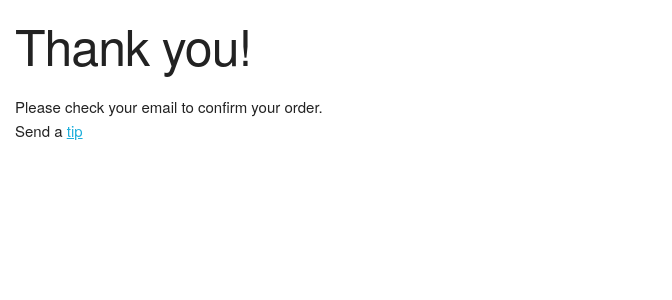
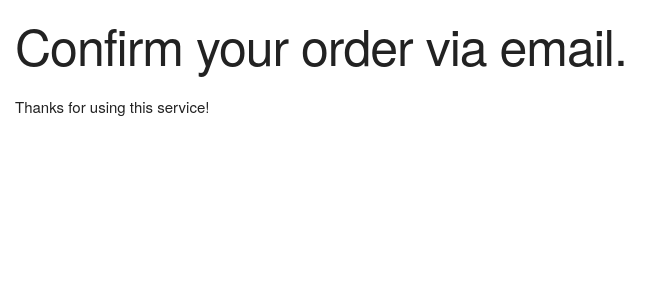
Before and after one commit to veggiedefender/sandwich, a Flask app: page /complete/ in a window 1280 px wide. Shown: the top 300 px of the page, without its empty margins (0-672 px from the left). Run offline with Flask 2, Linux system fonts and the light colour scheme; parts of the project's set-up code (start-up, migrations or seed data) failed here and were passed over.

Commit message:
update confirm/complete messages and remove donations

```diff
--- a/app/templates/complete.html
+++ b/app/templates/complete.html
@@ -15,8 +15,7 @@
         </style>
     </head>
     <body>
-        <h1>Thank you!</h1>
-        <p>Please check your email to confirm your order.</p>
-        <p>Send a <a href="https://www.paypal.me/veggiedefender/5">tip</a></p>
+        <h1>Confirm your order via email.</h1>
+        <p>Thanks for using this service!</p>
     </body>
 </html>
--- a/app/templates/confirmed.html
+++ b/app/templates/confirmed.html
@@ -17,6 +17,5 @@
     <body>
         <h1>CONFIRMED</h1>
         <p>Your order has been placed!</p>
-        <p>Send a <a href="https://www.paypal.me/veggiedefender/5">tip</a></p>
     </body>
 </html>
```
